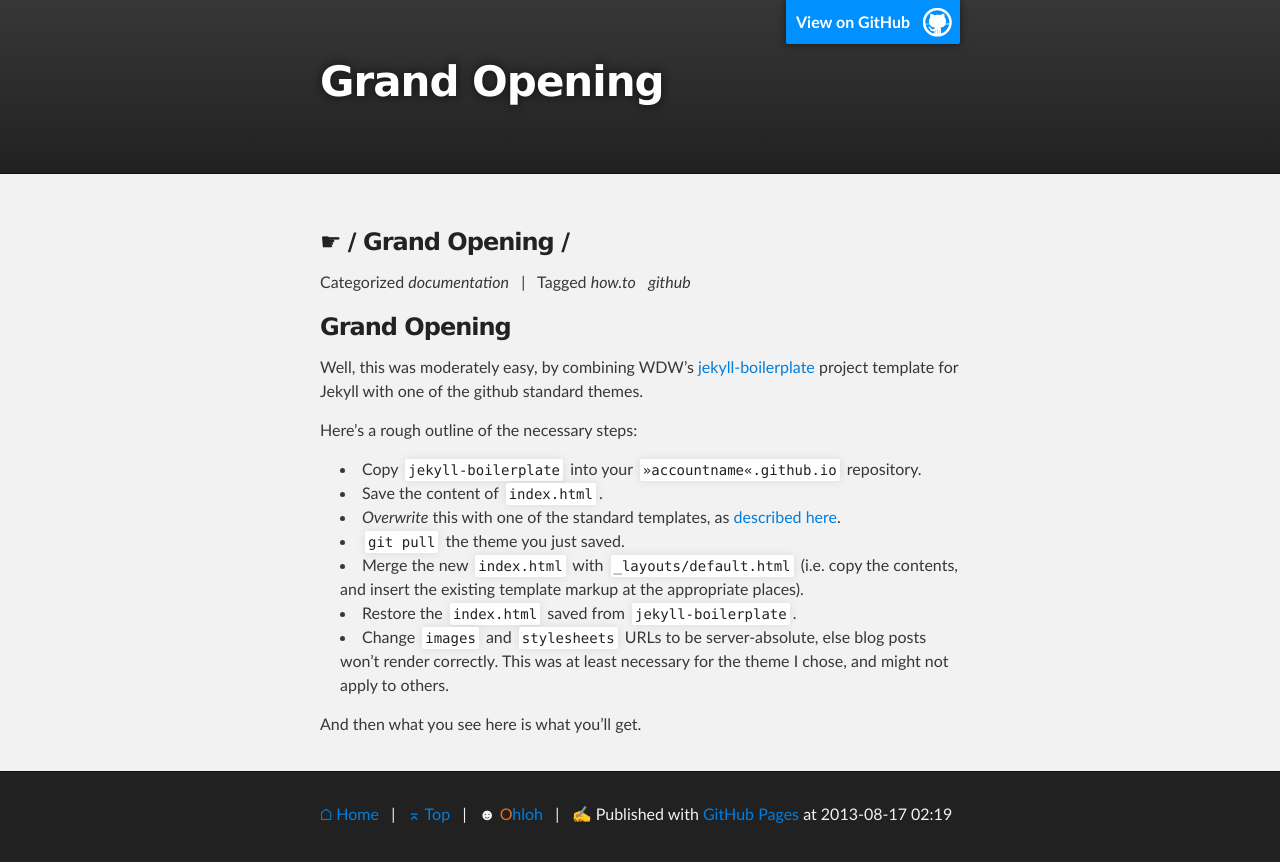
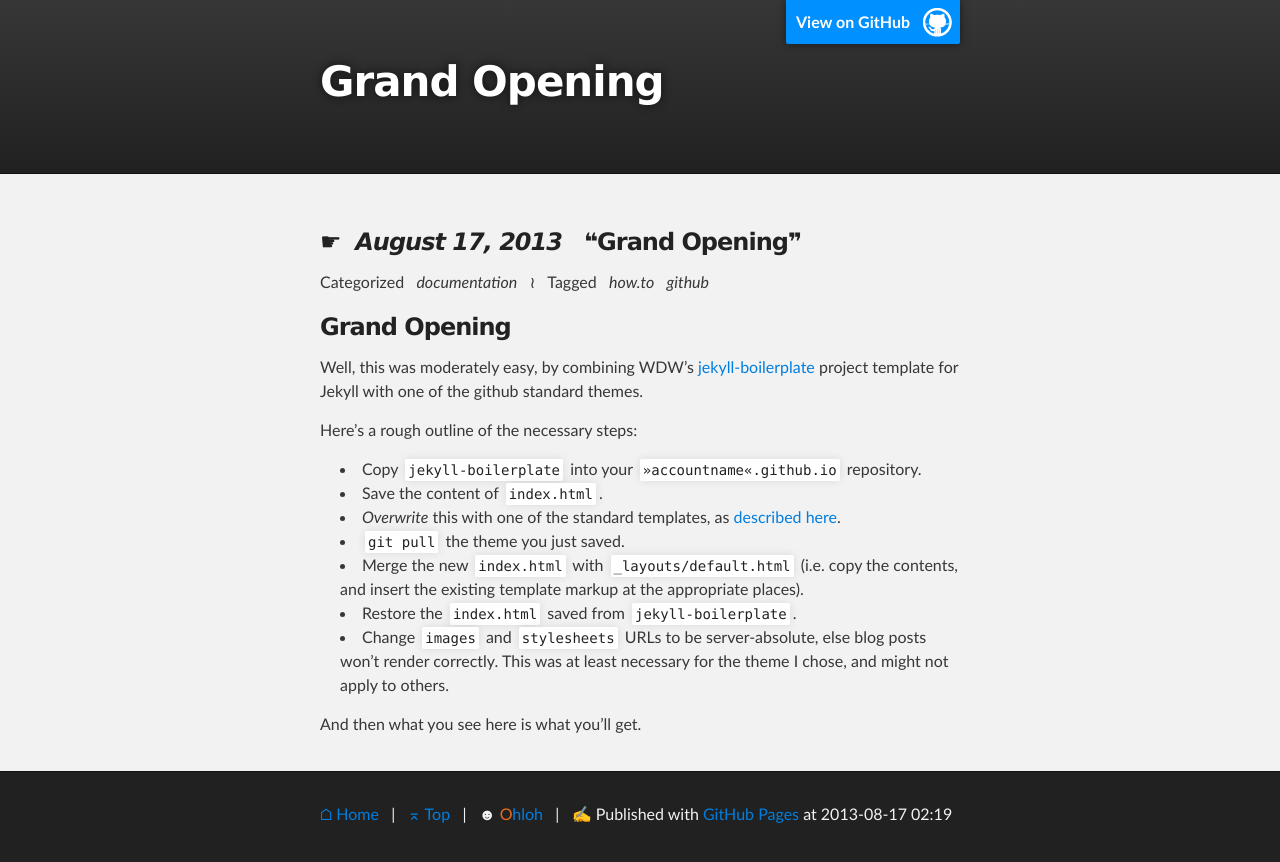
Before and after one commit to jhermann/jhermann.github.io, a Jekyll site: the page built from _posts/2013-08-17-grand-opening.md, in a window 1280 px wide. Shown: the top 862 px of the page. Built offline with Jekyll 4.4.1, drawn with Linux system fonts in a browser that asks for light colours; Markdown is read by kramdown in place of the engine named in the settings.

Commit message:
proper post title

```diff
--- a/_layouts/post.html
+++ b/_layouts/post.html
@@ -3,14 +3,14 @@ layout: default
 tagline: jhermann's github blog
 ---
 
-<h3>☛ {{title}} / {{page.title}} / {{post.title}}</h3>
+<h3>☛&nbsp; <em>{{ page.date | date: "%B %e, %Y" }}</em> &nbsp; ❝{{page.title}}❞</h3>
 
 <p>
-Categorized {% for category in page.categories %}
+Categorized &nbsp; {% for category in page.categories %}
     <em>{{ category }}</em> &nbsp;
 {% endfor %}
-| &nbsp;
-Tagged {% for tag in page.tags %}
+≀ &nbsp;
+Tagged &nbsp; {% for tag in page.tags %}
     <em>{{ tag }}</em> &nbsp;
 {% endfor %}
 </p>
```
